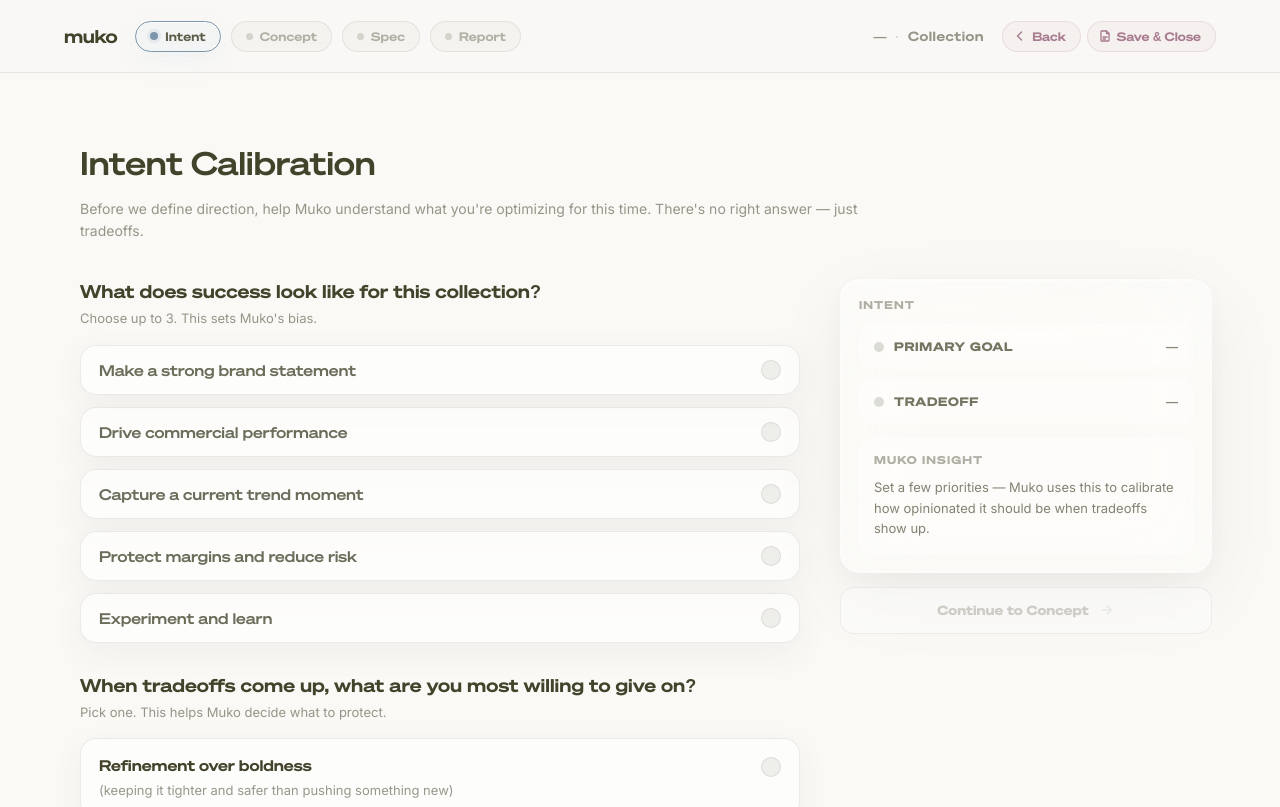
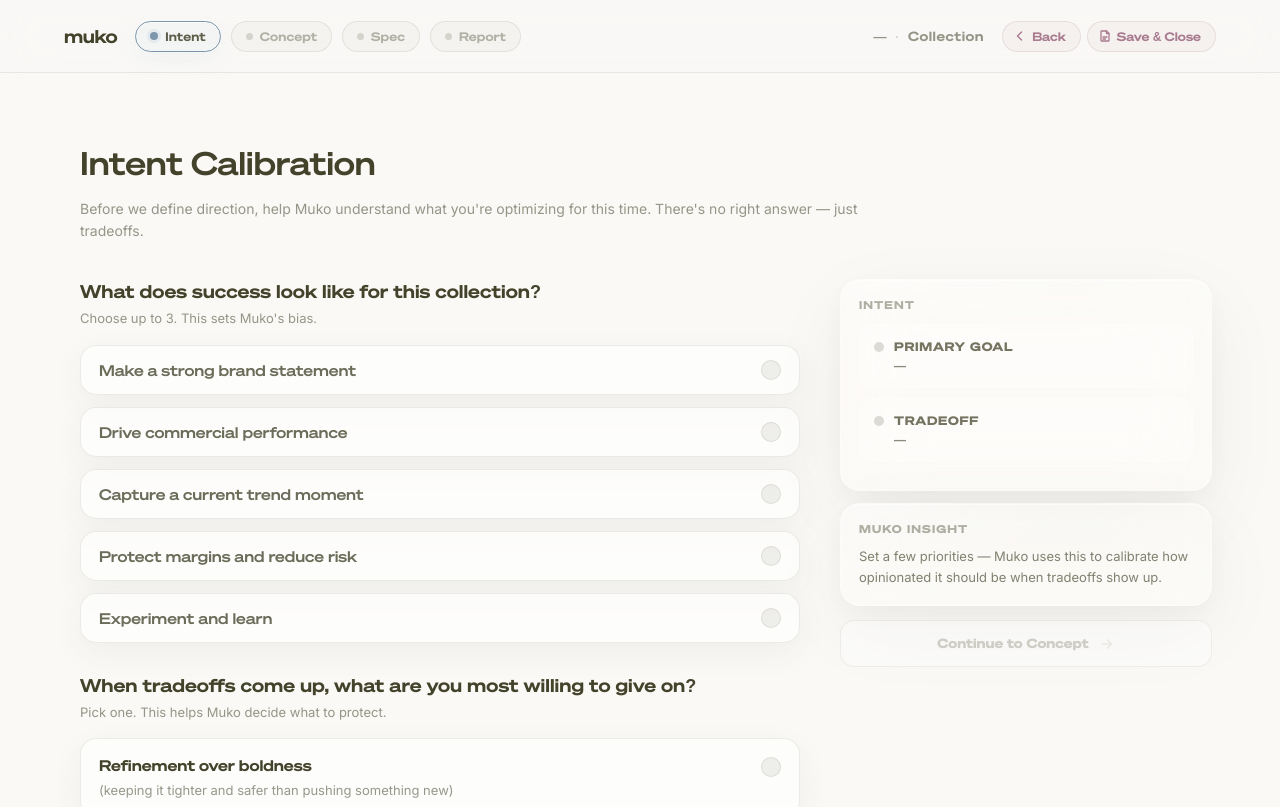
Before and after one commit to leila-muko/muko-beta, a Next.js app: page /intent in a window 1280 px wide. Shown: the top 807 px of the page. Built offline with nearby package versions, Linux system fonts and the light colour scheme.

Commit message:
Commit latest changes

```diff
--- a/app/concept/page.tsx
+++ b/app/concept/page.tsx
@@ -1,6 +1,7 @@
 "use client";
 
 import React, { useEffect, useRef, useState, useMemo } from "react";
+import { useRouter } from "next/navigation";
 import { useSessionStore } from "@/lib/store/sessionStore";
 import {
   BRAND,
@@ -144,6 +145,7 @@ function boldParts({
 }
 
 export default function ConceptStudioPage() {
+  const router = useRouter();
   const {
     season,
     aestheticInput,
@@ -2208,8 +2210,15 @@ export default function ConceptStudioPage() {
                 <button
                   onClick={() => {
                     if (!canContinue) return;
+
+                    // Persist concept context to store
+                    useSessionStore.setState({
+                      aestheticMatchedId: selectedAesthetic,
+                      moodboardImages,
+                    });
+
                     setCurrentStep(3);
-                    console.log("Continue to Spec Studio");
+                    router.push("/spec");
                   }}
                   disabled={!canContinue}
                   style={{
--- a/app/entry/page.tsx
+++ b/app/entry/page.tsx
@@ -2,6 +2,7 @@
 
 import { useEffect, useMemo, useState } from 'react';
 import { useRouter } from 'next/navigation';
+import { useSessionStore } from '@/lib/store/sessionStore';
 
 export default function EntryScreen() {
   const router = useRouter();
@@ -44,6 +45,8 @@ export default function EntryScreen() {
   const seasonError = touchedSeason && !selectedSeason ? 'Please select a season.' : '';
   const canContinue = !!collectionName.trim() && !!selectedSeason;
 
+  const { setSeason, setCollectionName: setStoreCollectionName, setCurrentStep } = useSessionStore();
+
   const handleContinue = () => {
     setTouchedName(true);
     setTouchedSeason(true);
@@ -51,7 +54,10 @@ export default function EntryScreen() {
     window.localStorage.setItem('muko_collectionName', collectionName.trim());
     const seasonLabel = allSeasons.find(s => s.id === selectedSeason)?.label ?? '';
     window.localStorage.setItem('muko_seasonLabel', seasonLabel);
-    router.push('/concept');
+    setStoreCollectionName(collectionName.trim());
+    setSeason(seasonLabel);
+    setCurrentStep(2);
+    router.push('/intent');
   };
 
   useEffect(() => {
--- a/app/intent/page.tsx
+++ b/app/intent/page.tsx
@@ -81,7 +81,7 @@ const scoreTextStyle: React.CSSProperties = {
 
 export default function IntentCalibrationPage() {
   const router = useRouter();
-  const { season, setCurrentStep } = useSessionStore();
+  const { season, setCurrentStep, setIntentGoals, setIntentTradeoff } = useSessionStore();
 
   const STEEL_BLUE =
     (BRAND as any)?.steelBlue ?? (BRAND as any)?.steel ?? "#7D96AC";
@@ -197,6 +197,15 @@ export default function IntentCalibrationPage() {
     try {
       window.localStorage.setItem("muko_intent", JSON.stringify(payload));
     } catch {}
+
+    // Write to Zustand store
+    const goalLabels = success.map(
+      (id) => successOptions.find((o) => o.id === id)?.label ?? id
+    );
+    setIntentGoals(goalLabels);
+    setIntentTradeoff(
+      tradeoff ? (tradeoffOptions.find((o) => o.id === tradeoff)?.title ?? tradeoff) : ''
+    );
   };
 
   const onContinue = () => {
@@ -906,17 +915,21 @@ export default function IntentCalibrationPage() {
                     label="Tradeoff"
                     value={tradeoffText}
                   />
+                </div>
+              </div>
 
-                  {/* Muko Insight (nested, also glassy like Spec rows) */}
+              {/* Muko Insight */}
               <div
                 style={{
-                      marginTop: 14,
-                      padding: "14px 14px",
-                      borderRadius: 14,
-                      border: "1px solid rgba(255,255,255,0.30)",
-                      background: "rgba(255,255,255,0.18)",
-                      backdropFilter: "blur(12px)",
-                      WebkitBackdropFilter: "blur(12px)",
+                  ...glassPanelBase,
+                  marginTop: 12,
+                  padding: 18,
+                }}
+              >
+                <div style={glassSheen} />
+                <div style={{ position: "relative" }}>
+                  <div
+                    style={{
                       boxShadow: insightPulse
                         ? "0 22px 70px rgba(169,123,143,0.10)"
                         : "none",
@@ -1061,8 +1074,8 @@ function PulseLikeRow({
     <div
       style={{
         display: "flex",
-        alignItems: "center",
-        justifyContent: "space-between",
+        alignItems: "flex-start",
+        gap: 10,
         padding: "14px 14px",
         borderRadius: 14,
         border: "1px solid rgba(255,255,255,0.30)",
@@ -1072,19 +1085,21 @@ function PulseLikeRow({
         marginBottom: 10,
       }}
     >
-      <div style={{ display: "flex", alignItems: "center", gap: 10 }}>
       <span
         style={{
           width: 10,
           height: 10,
           borderRadius: 999,
           background: dot,
+          flex: "0 0 auto",
+          marginTop: 3,
           boxShadow:
             dot === "rgba(67,67,43,0.18)"
               ? "none"
               : `0 0 0 4px ${dot}22`,
         }}
       />
+      <div style={{ flex: 1, minWidth: 0 }}>
         <div
           style={{
             fontFamily: "var(--font-sohne-breit), system-ui, sans-serif",
@@ -1093,14 +1108,14 @@ function PulseLikeRow({
             letterSpacing: "0.06em",
             textTransform: "uppercase",
             color: "rgba(67,67,43,0.74)",
+            marginBottom: 4,
           }}
         >
           {label}
         </div>
+        <div style={{ ...scoreTextStyle }}>
+          {value}
         </div>
-
-      <div style={{ display: "flex", alignItems: "center", gap: 10 }}>
-        <span style={scoreTextStyle}>{value}</span>
       </div>
     </div>
   );
--- a/app/report/page.tsx
+++ b/app/report/page.tsx
@@ -2,6 +2,8 @@
 
 import React, { useState, useEffect, useRef } from "react";
 import AskMuko from "@/components/AskMuko";
+import { useSessionStore } from "@/lib/store/sessionStore";
+import { AESTHETIC_CONTENT } from "@/lib/concept-studio/constants";
 
 /* ═══════════════════════════════════════════════════════════════
    Muko — The Standard Report (Step 4)
@@ -588,7 +590,35 @@ const DIM_TAG_COLORS: Record<string, { bg: string; text: string }> = {
    MAIN COMPONENT
    ═══════════════════════════════════════════════════════════════ */
 export default function StandardReportPage() {
-  const report = MOCK_REPORT;
+  const {
+    collectionName: storeCollection,
+    season: storeSeason,
+    aestheticMatchedId: storeAesthetic,
+    category: storeCategory,
+    targetMsrp: storeTargetMsrp,
+    materialId: storeMaterial,
+    silhouette: storeSilhouette,
+    constructionTier: storeTier,
+  } = useSessionStore();
+
+  // Derive identity/resonance scores from locked aesthetic
+  const aestheticScores = storeAesthetic ? AESTHETIC_CONTENT[storeAesthetic] : null;
+  const derivedIdentity = aestheticScores?.identityScore ?? MOCK_REPORT.identity;
+  const derivedResonance = aestheticScores?.resonanceScore ?? MOCK_REPORT.resonance;
+
+  const report = {
+    ...MOCK_REPORT,
+    collectionName: storeCollection || MOCK_REPORT.collectionName,
+    seasonLabel: storeSeason || MOCK_REPORT.seasonLabel,
+    aestheticName: storeAesthetic || MOCK_REPORT.aestheticName,
+    category: storeCategory || MOCK_REPORT.category,
+    material: storeMaterial || MOCK_REPORT.material,
+    silhouette: storeSilhouette || MOCK_REPORT.silhouette,
+    targetMSRP: storeTargetMsrp ?? MOCK_REPORT.targetMSRP,
+    constructionTier: (storeTier ? storeTier.charAt(0).toUpperCase() + storeTier.slice(1) : MOCK_REPORT.constructionTier) as "Low" | "Moderate" | "High",
+    identity: derivedIdentity,
+    resonance: derivedResonance,
+  };
 
   const animatedScore = useCountUp(report.overallScore, 1400, 500);
   const animatedIdentity = useCountUp(report.identity, 1000, 800);
@@ -600,17 +630,8 @@ export default function StandardReportPage() {
   const resonanceColor = getScoreColor(report.resonance);
   const executionColor = getScoreColor(report.execution);
 
-  const [headerCollectionName, setHeaderCollectionName] = useState(report.collectionName);
-  const [headerSeasonLabel, setHeaderSeasonLabel] = useState(report.seasonLabel);
-
-  useEffect(() => {
-    try {
-      const n = window.localStorage.getItem("muko_collectionName");
-      const s = window.localStorage.getItem("muko_seasonLabel");
-      if (n) setHeaderCollectionName(n);
-      if (s) setHeaderSeasonLabel(s);
-    } catch {}
-  }, []);
+  const headerCollectionName = storeCollection || MOCK_REPORT.collectionName;
+  const headerSeasonLabel = storeSeason || MOCK_REPORT.seasonLabel;
 
   const radarData = [
     { label: "Brand Fit", value: report.brandFit, color: getScoreColor(report.brandFit) },
--- a/lib/store/sessionStore.ts
+++ b/lib/store/sessionStore.ts
@@ -35,6 +35,10 @@ interface SessionState {
   currentStep: 1 | 2 | 3 | 4;
   conceptLocked: boolean;
 
+  // Intent
+  intentGoals: string[];
+  intentTradeoff: string;
+
   // Actions
   setSeason: (season: string) => void;
   setCollectionName: (name: string) => void;
@@ -49,6 +53,9 @@ interface SessionState {
   updateIdentityPulse: (pulse: PulseState | null) => void;
   updateResonancePulse: (pulse: PulseState | null) => void;
   updateExecutionPulse: (pulse: PulseState | null) => void;
+
+  setIntentGoals: (goals: string[]) => void;
+  setIntentTradeoff: (tradeoff: string) => void;
 
   lockConcept: () => void;
   unlockConcept: () => void;
@@ -77,6 +84,8 @@ export const useSessionStore = create<SessionState>((set) => ({
   executionPulse: null,
   currentStep: 1,
   conceptLocked: false,
+  intentGoals: [],
+  intentTradeoff: '',
 
   // Actions
   setSeason: (season) => set({ season }),
@@ -94,6 +103,9 @@ export const useSessionStore = create<SessionState>((set) => ({
   updateIdentityPulse: (pulse) => set({ identityPulse: pulse }),
   updateResonancePulse: (pulse) => set({ resonancePulse: pulse }),
   updateExecutionPulse: (pulse) => set({ executionPulse: pulse }),
+
+  setIntentGoals: (intentGoals) => set({ intentGoals }),
+  setIntentTradeoff: (intentTradeoff) => set({ intentTradeoff }),
 
   lockConcept: () => set({ conceptLocked: true }),
   unlockConcept: () => set({ conceptLocked: false }),
@@ -118,5 +130,7 @@ export const useSessionStore = create<SessionState>((set) => ({
     executionPulse: null,
     currentStep: 1,
     conceptLocked: false,
+    intentGoals: [],
+    intentTradeoff: '',
   }),
 }));
```
Also changed, not shown: app/spec/page.tsx (+70 -14 lines), 1 other file (tests, documents, lock files or other folders). Lines whose indentation alone changed are shown as unchanged.
